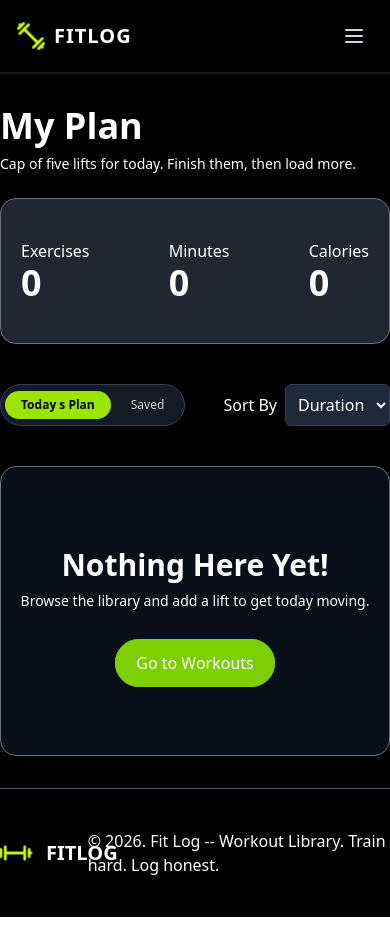
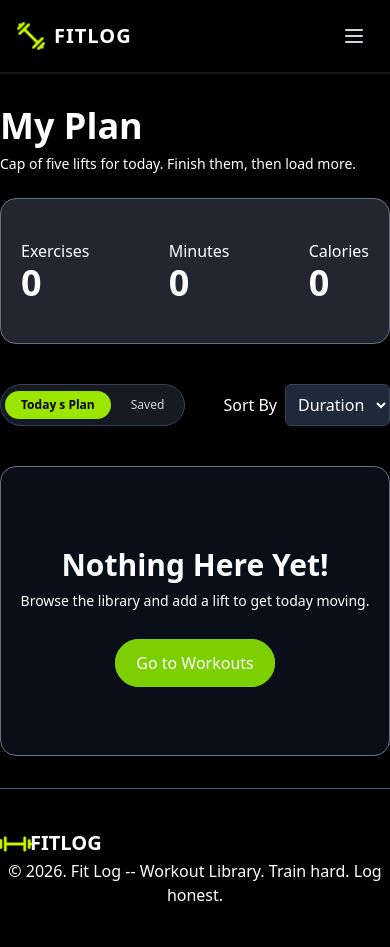
Before and after one commit to mdSaifurRahman25/PH-Assignment-6, a Next.js app: page /myplan in a window 390 px wide. Before the commit the page ends 917 px from the top, so only its background shows below. Built offline with nearby package versions, Linux system fonts and the light colour scheme.

Commit message:
footer is now responsive

```diff
--- a/src/components/homepage/Footer.tsx
+++ b/src/components/homepage/Footer.tsx
@@ -3,9 +3,9 @@ import Logo from '@/assets/logo.png'
 
 const Footer = () => {
   return (
-    <div className='commonColor text-white border-t border-slate-600'>
-     <div className='container mx-auto flex items-center justify-between py-10'>
-       <div className='flex items-center justify-start gap-4'>
+    <div className='commonColor text-white border-t border-slate-600 '>
+     <div className='container mx-auto text-center sm:flex sm:items-center sm:justify-between py-10'>
+       <div className='flex sm:items-center sm:justify-start sm:gap-4'>
           <Image src={Logo} className='w-[30px] h-[30px] rotated-image' alt='FitLog' />
           <p className='font-bold text-xl'>FITLOG</p>
         </div>
```
